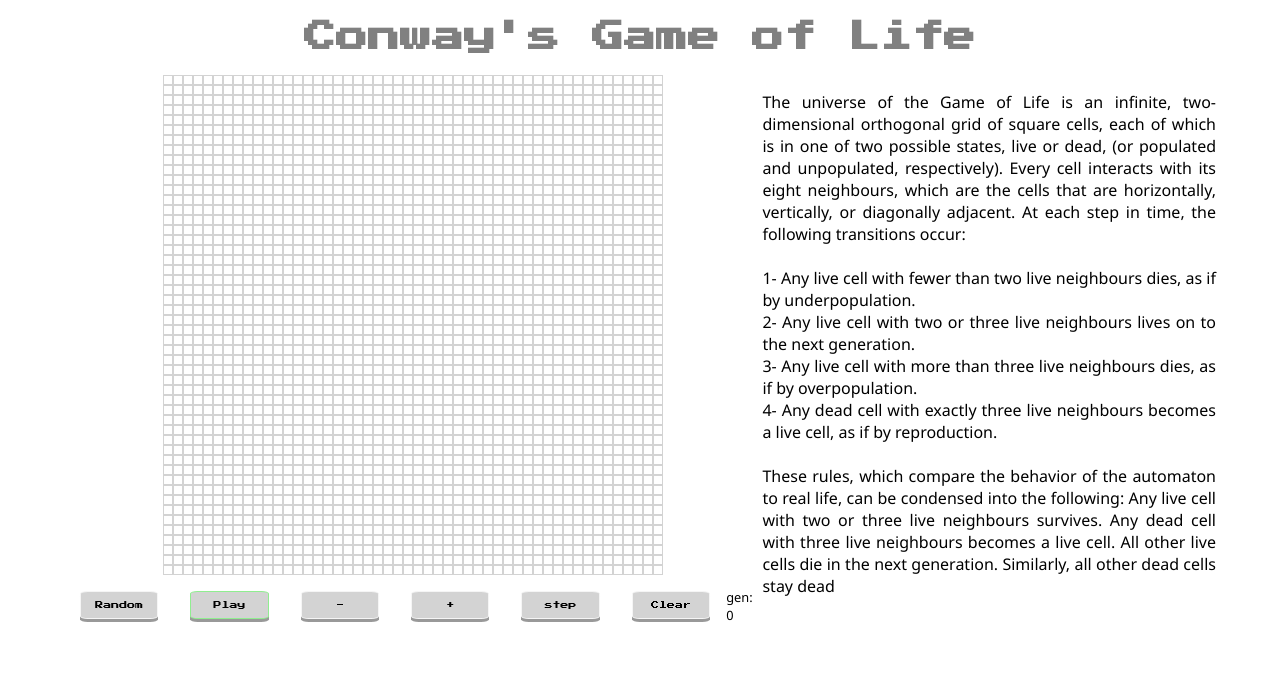
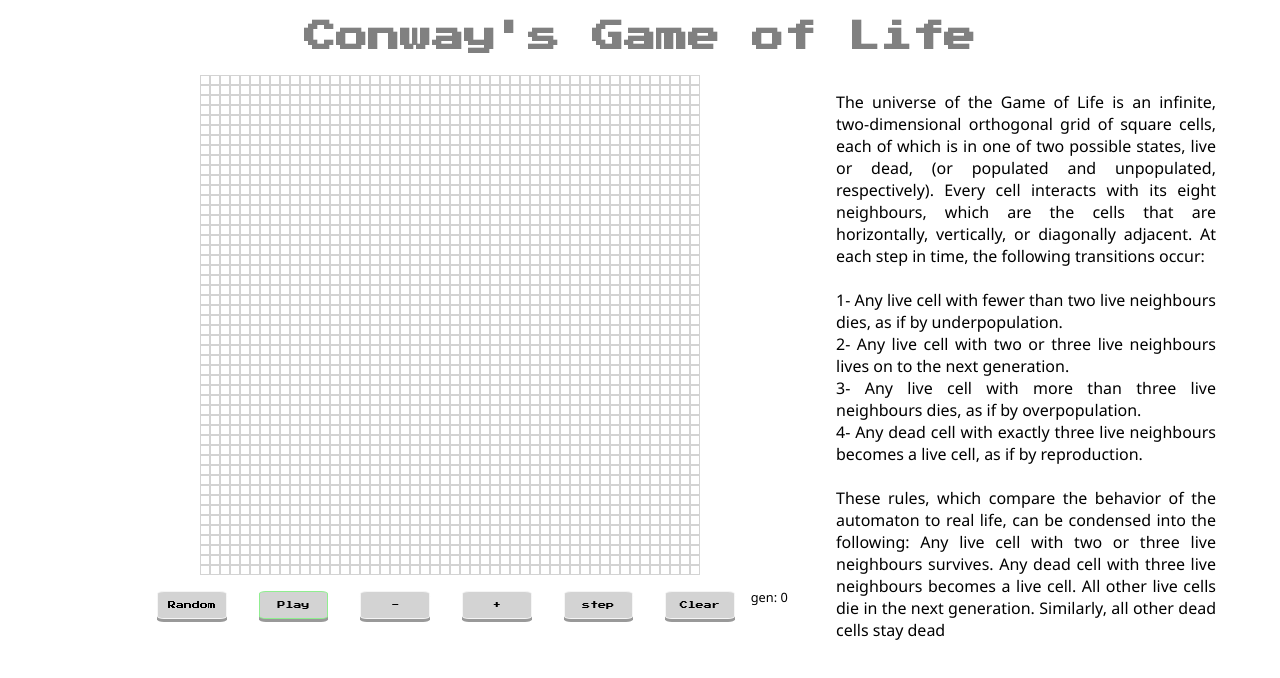
Before and after one commit to peterevilla/conways-game-of-life, a React (Create React App) app: page / in a window 1280 px wide. Shown: the top 678 px of the page. Built offline with nearby package versions, Linux system fonts and the light colour scheme.

Commit message:
added genteration counter

```diff
--- a/src/App.css
+++ b/src/App.css
@@ -72,6 +72,7 @@ table {
   display: flex;
   justify-content: center;
   height: 60px;
+  margin-left: 10%;
 }
 
 
@@ -114,6 +115,7 @@ table {
 
 .gen {
   font-size: 0.8rem;
+  width: 100px;
   font-family: 'Segoe UI', Tahoma, Geneva, Verdana, sans-serif;
 }
 
```
